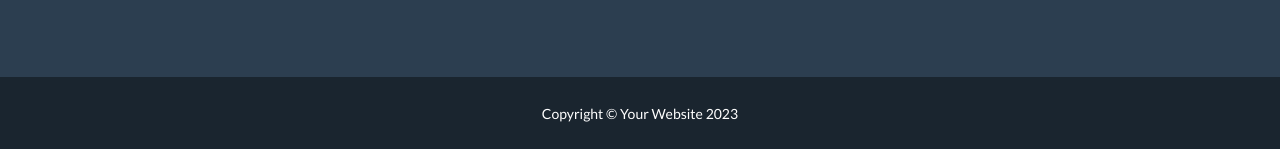
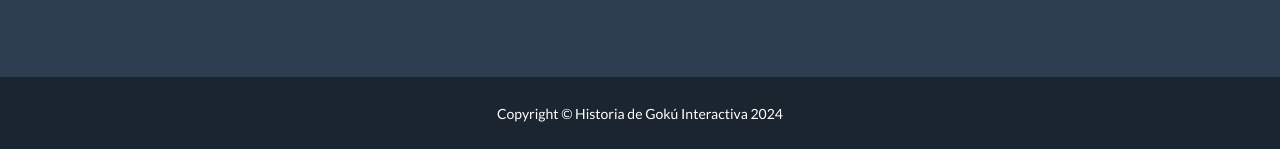
Before and after one commit to jOsE0134/taller2ntd, a plain HTML site: page index.html in a window 1280 px wide. Shown: the part 3713-3862 px from the top of the page. Drawn offline with nearby package versions, Linux system fonts and the light colour scheme.

Commit message:
Cambio nombre de la página
derechos de autor y nombre.

```diff
--- a/index.html
+++ b/index.html
@@ -5,7 +5,7 @@
         <meta name="viewport" content="width=device-width, initial-scale=1, shrink-to-fit=no" />
         <meta name="description" content="" />
         <meta name="author" content="" />
-        <title>Taller 2 - Goku</title>
+        <title>Historia de Gokú Interactiva</title>
         <!-- Favicon-->
         <link rel="icon" type="image/x-icon" href="assets/favicon.ico" />
         <!-- Font Awesome icons (free version)-->
@@ -258,7 +258,7 @@
         </footer>
         <!-- Copyright Section-->
         <div class="copyright py-4 text-center text-white">
-            <div class="container"><small>Copyright &copy; Your Website 2023</small></div>
+            <div class="container"><small>Copyright &copy; Historia de Gokú Interactiva 2024</small></div>
         </div>
         <!-- Portfolio Modals-->
         <!-- Portfolio Modal 1-->
```
